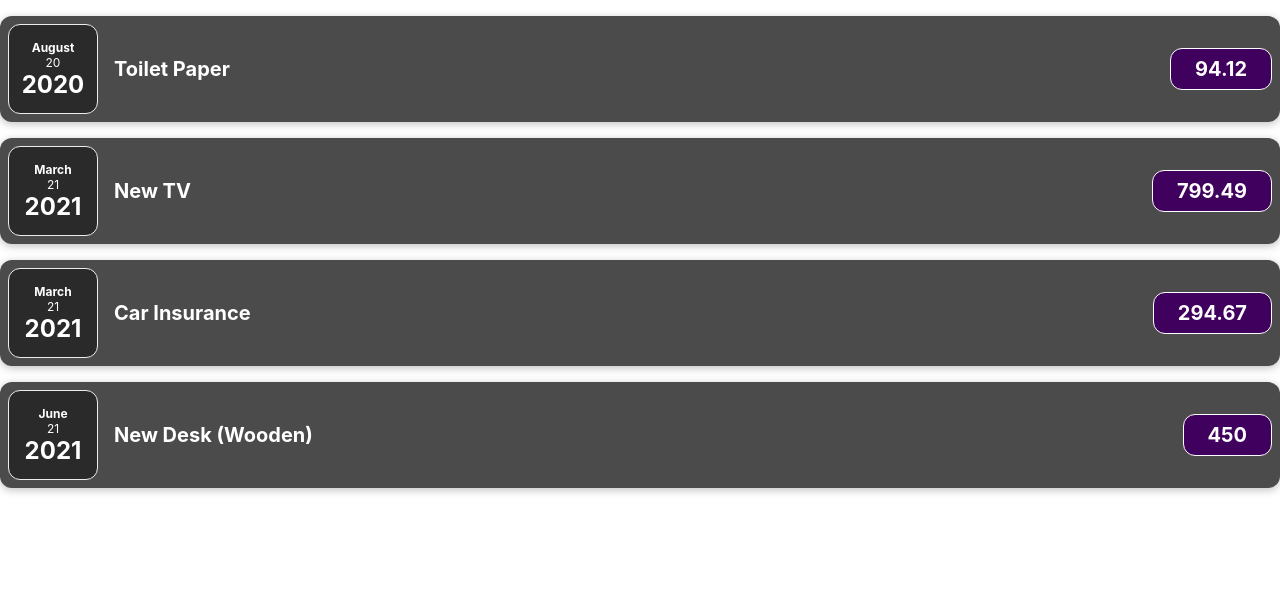
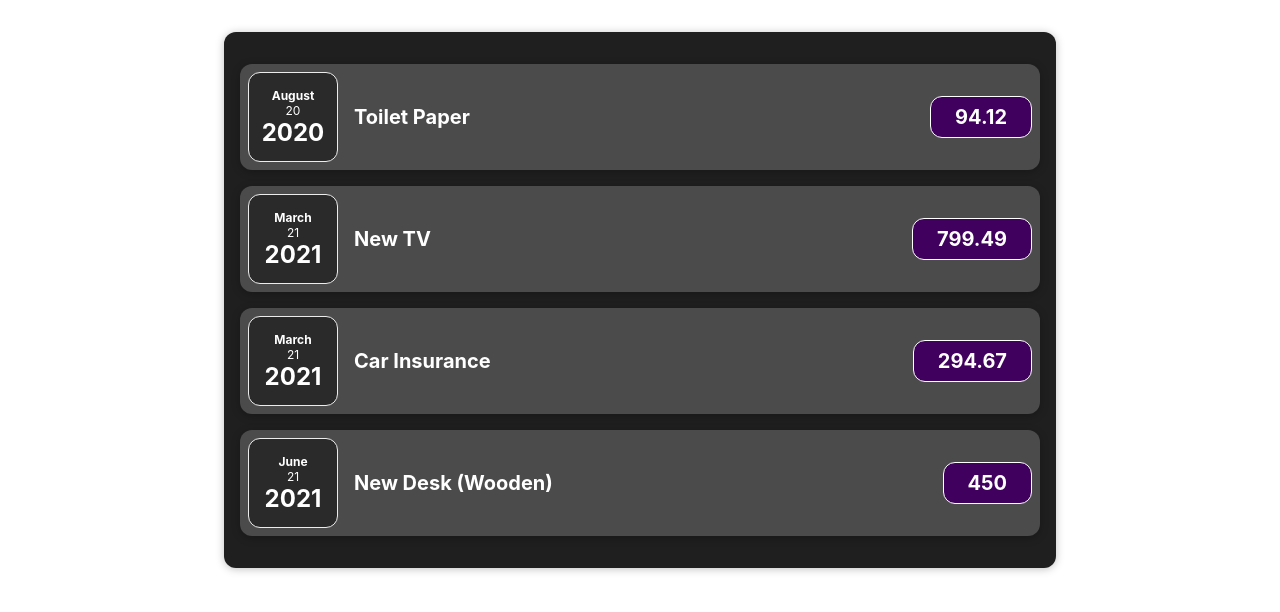
Before and after one commit to Stav93/expenses_managment, a React (Create React App) app: page / in a window 1280 px wide. Shown: the top 612 px of the page. Built offline with nearby package versions, Linux system fonts and the light colour scheme.

Commit message:
addind an Expenses componnents

```diff
--- a/src/App.js
+++ b/src/App.js
@@ -1,4 +1,5 @@
-import ExpenseItem from "./components/ExpenseItem";
+import Expenses from "./components/Expenses";
+
 function App() {
   const expenses = [
     {
@@ -24,26 +25,7 @@
 
   return (
     <div className="App">
-      <ExpenseItem
-        title={expenses[0].title}
-        date={expenses[0].date}
-        amount={expenses[0].amount}
-      />
-      <ExpenseItem
-        title={expenses[1].title}
-        date={expenses[1].date}
-        amount={expenses[1].amount}
-      />
-      <ExpenseItem
-        title={expenses[2].title}
-        date={expenses[2].date}
-        amount={expenses[2].amount}
-      />
-      <ExpenseItem
-        title={expenses[3].title}
-        date={expenses[3].date}
-        amount={expenses[3].amount}
-      />
+      <Expenses expenses={expenses}/>
     </div>
   );
 }
--- /dev/null
+++ b/src/components/Expenses.css
@@ -0,0 +1,9 @@
+.expenses {
+  padding: 1rem;
+  background-color: rgb(31, 31, 31);
+  margin: 2rem auto;
+  width: 50rem;
+  max-width: 95%;
+  border-radius: 12px;
+  box-shadow: 0 1px 8px rgba(0, 0, 0, 0.25);
+}
--- /dev/null
+++ b/src/components/Expenses.jsx
@@ -0,0 +1,31 @@
+import "./Expenses.css"
+import ExpenseItem from "./ExpenseItem"
+
+function Expenses({expenses}) {
+  return (
+    <div className="expenses">
+        <ExpenseItem
+        title={expenses[0].title}
+        date={expenses[0].date}
+        amount={expenses[0].amount}
+      />
+      <ExpenseItem
+        title={expenses[1].title}
+        date={expenses[1].date}
+        amount={expenses[1].amount}
+      />
+      <ExpenseItem
+        title={expenses[2].title}
+        date={expenses[2].date}
+        amount={expenses[2].amount}
+      />
+      <ExpenseItem
+        title={expenses[3].title}
+        date={expenses[3].date}
+        amount={expenses[3].amount}
+      />
+    </div>
+  )
+}
+
+export default Expenses
```
